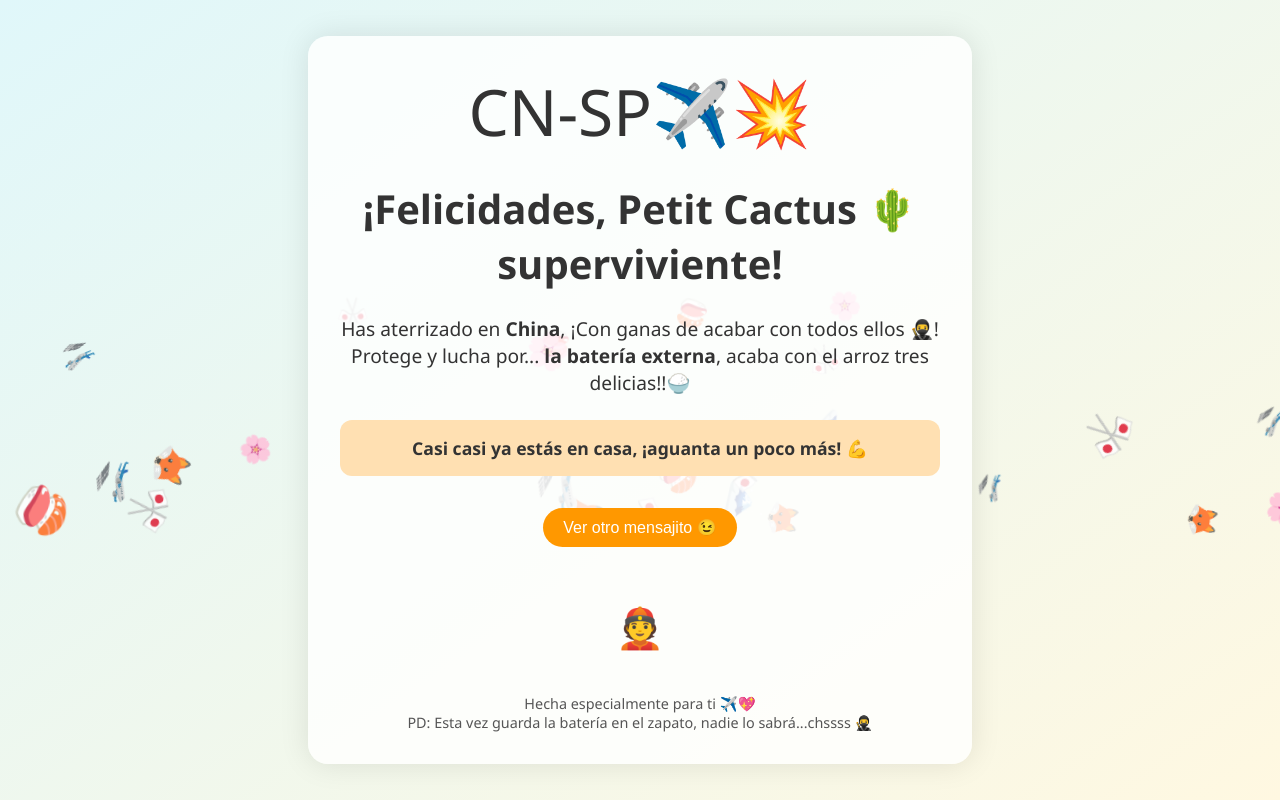
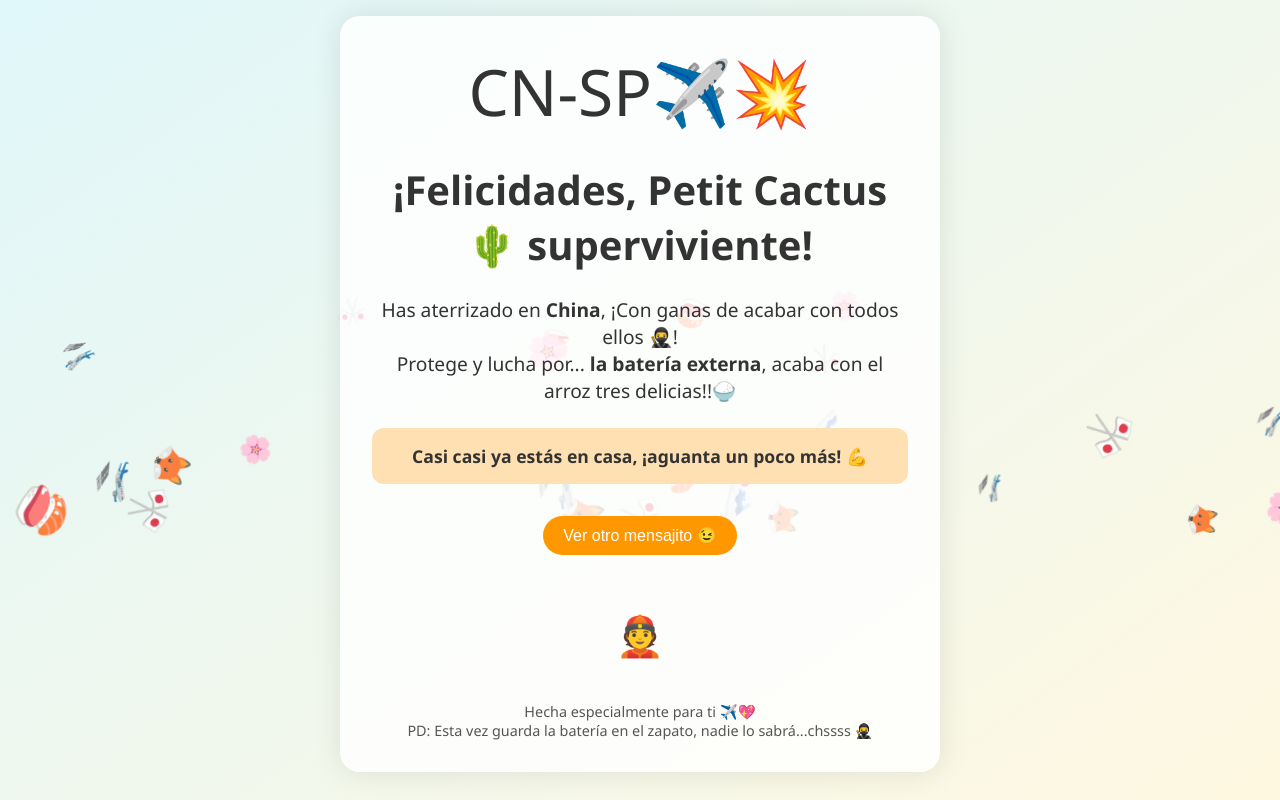
Before and after one commit to CarlosChato/escala, a plain HTML site: page index.html in a window 1280 px wide. Shown: the top 800 px of the page. Drawn offline with Linux system fonts and the light colour scheme.

```diff
--- a/index.html
+++ b/index.html
@@ -18,12 +18,19 @@
             font-family: "Segoe UI", sans-serif;
             text-align: center;
             color: #333;
-            overflow: hidden;
+            /* overflow: hidden;  quitado para permitir scroll */
             display: flex;
-            justify-content: center;
+            justify-content: flex-start;
+            /* alinear contenido al principio verticalmente */
             align-items: center;
+            /* centrar horizontalmente */
             flex-direction: column;
             position: relative;
+            padding: 1rem 0;
+            /* un poco de espacio arriba y abajo */
+            min-height: 100vh;
+            /* para que ocupe al menos toda la pantalla */
+            box-sizing: border-box;
         }
 
         .floating-emoji {
@@ -75,6 +82,10 @@
             max-width: 600px;
             position: relative;
             z-index: 10;
+            margin-bottom: 2rem;
+            /* para que no quede tan pegado abajo */
+            width: 90vw;
+            box-sizing: border-box;
         }
 
         h1 {
@@ -229,7 +240,7 @@
 
         <button onclick="nextMessage()">Ver otro mensajito 😉</button>
 
-        <br>
+        <br />
 
         <div class="stress-container">
             <div id="hit" class="hit-effect"></div>
```
